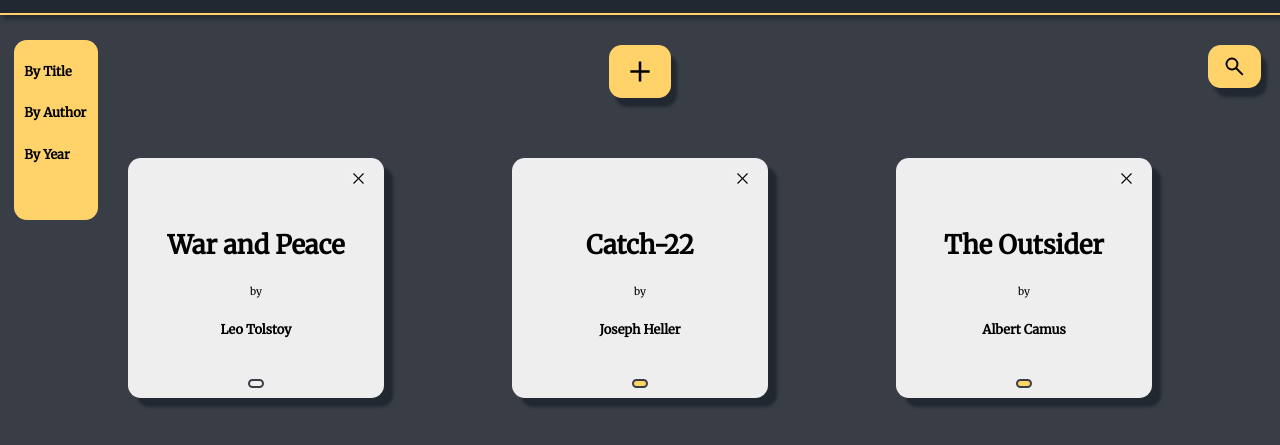
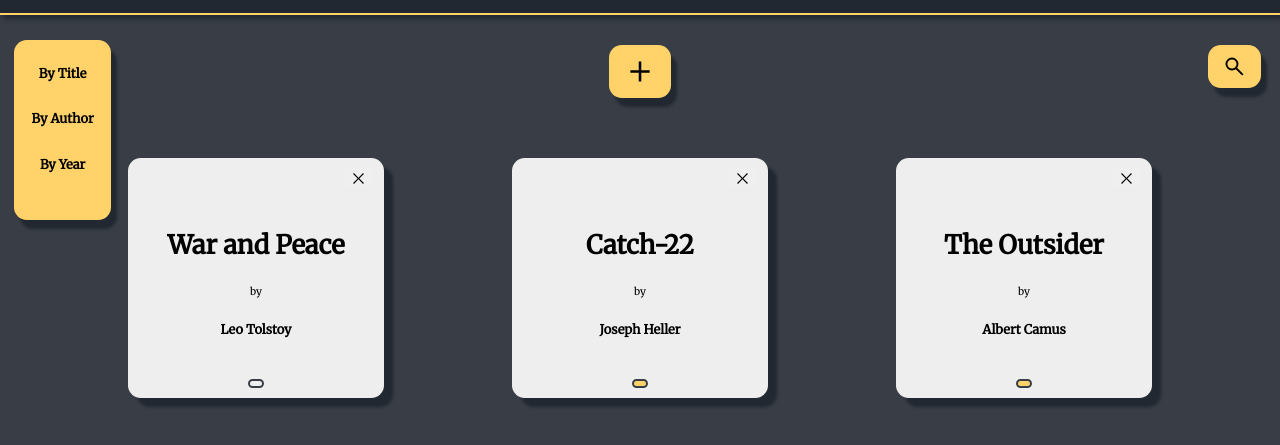
Before and after one commit to AMSzura/library, a plain HTML site: page index.html in a window 1280 px wide. Both pictures are taken after a click on the button 45 px from the left and 133 px from the top of the page. Shown: the part 67-512 px from the top of the page. Drawn offline with Linux system fonts and the light colour scheme.

Commit message:
sort window style, bugfix wrong array book submit

```diff
--- a/script.js
+++ b/script.js
@@ -193,7 +193,7 @@ dom.submitBtn.addEventListener("click", () => {
     book.author = dom.authorField.value;
     book.pages = dom.pagesField.value;
     (dom.readRadio.checked) ? book.read = true : book.read = false;
-    books.push(book);
+    library.books.push(book);
     newBookWindow.close();
     refreshLibrary();
 });
--- a/styles.css
+++ b/styles.css
@@ -97,18 +97,24 @@ button {
     transition: 0.3s;
     transform-origin: top left;
     pointer-events: visible;
+    box-shadow: 6px 9px 3px #222831;
 
 }
 
 .sort-window.open {
     transform: scale(1) translate(-5px, -5px);
     visibility: visible;
-    width: 5vw;
+    width: 6vw;
     height: 20vh;
     padding: 10px;
 }
 
 .sort-window>h3 {
+    text-align: center;
+    /* border: 1px solid var(--black);
+    box-shadow: 2px 2px 2px var(--grey); */
+    padding: 2px 3px;
+    border-radius: 1vw;
     visibility: hidden;
     opacity: 0;
     font-size: 1vw;
```
